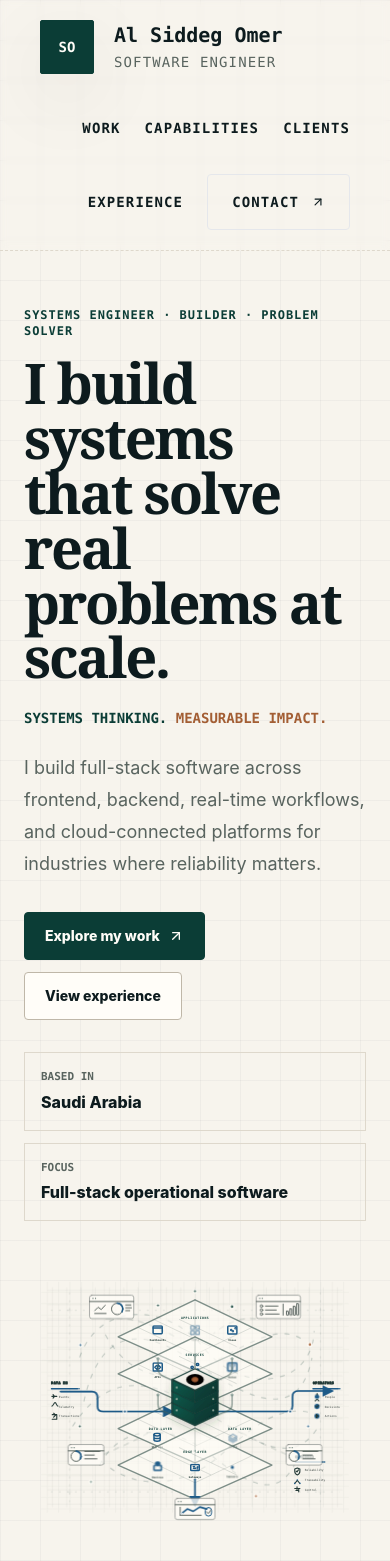
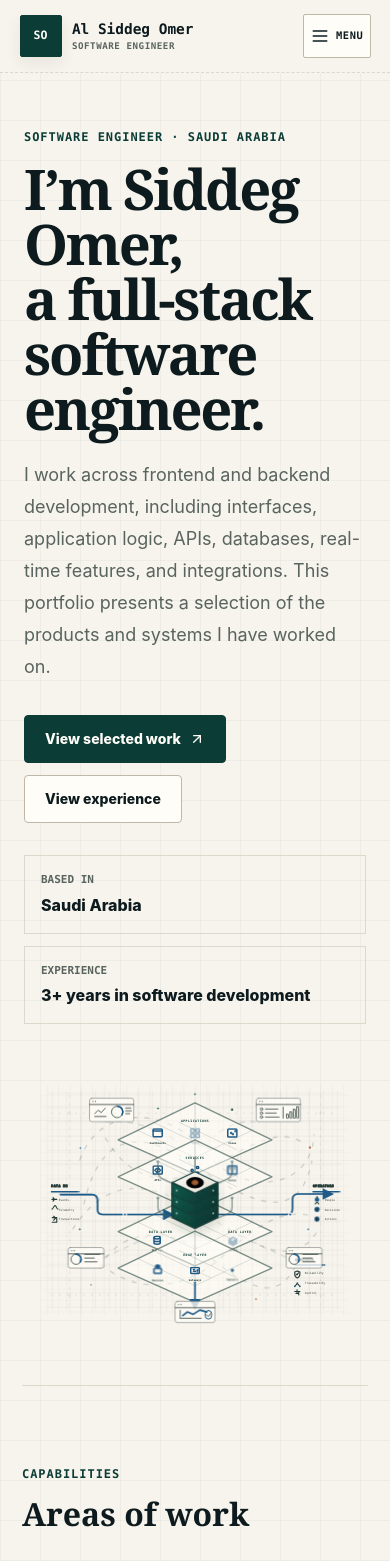
Before and after one commit to alsiddegmohmmed/alsiddegmohmmed.github.io, a Next.js app: page / in a window 390 px wide. Shown: the top 1561 px of the page. Built offline with nearby package versions, Linux system fonts and the light colour scheme.

Commit message:
Responsiveness Improvements

```diff
--- a/app/data.ts
+++ b/app/data.ts
@@ -243,24 +243,24 @@ export const projects: Project[] = [
 
 export const capabilities = [
   {
-    title: "System Architecture",
-    text: "Designing clear boundaries across frontend, backend, data, integrations, and infrastructure.",
-    points: ["Domain modeling", "API boundaries", "Operational workflows"]
+    title: "System Design",
+    text: "Planning how application layers, services, databases, integrations, and infrastructure fit together.",
+    points: ["Data models", "API design", "System workflows"]
   },
   {
-    title: "Full-Stack Engineering",
-    text: "Building product interfaces and backend modules with maintainable, production-minded implementation.",
+    title: "Full-Stack Development",
+    text: "Building frontend interfaces, backend services, APIs, and database features within the same product.",
     points: ["React / Next.js", "Node.js / Python", "REST / WebSockets"]
   },
   {
-    title: "Real-Time & Edge Systems",
-    text: "Working with live data, offline-first requirements, device integrations, and event-driven flows.",
-    points: ["WebSockets", "Telemetry", "Offline buffering"]
+    title: "Data and Real-Time Systems",
+    text: "Working with relational databases, caching, live updates, device data, and offline synchronization.",
+    points: ["PostgreSQL", "Redis", "WebSockets"]
   },
   {
-    title: "Operational Software",
-    text: "Turning complex industry workflows into usable dashboards, reports, alerts, and role-based systems.",
-    points: ["RBAC", "Reports", "Auditability"]
+    title: "Internal and Operational Software",
+    text: "Building dashboards and systems for permissions, reporting, alerts, records, and day-to-day operations.",
+    points: ["Role-based access", "Reports", "Audit logs"]
   }
 ];
 
@@ -303,15 +303,25 @@ export const timeline = [
 ];
 
 export const techSnapshot = [
+  "JavaScript",
+  "TypeScript",
+  "Python",
+  // "Java",
+  // "C# / .NET",
+
   "React",
   "Next.js",
-  "TypeScript",
   "Node.js",
   "NestJS",
   "FastAPI",
   "Django",
+
   "PostgreSQL",
+  "MySQL",
+  "MongoDB",
+  "SQLite",
   "Redis",
+
   "AWS",
   "Docker",
   "WebSockets",
--- a/components/hero/Hero.tsx
+++ b/components/hero/Hero.tsx
@@ -11,29 +11,34 @@ export function Hero() {
     >
       <div className="max-w-[590px] justify-self-start">
         <p className="mb-4 font-mono text-xs font-bold uppercase tracking-[0.08em] text-green">
-          Systems Engineer · Builder · Problem Solver
+          Software Engineer · Saudi Arabia
         </p>
+
         <h1
           id="hero-title"
           className="max-w-[590px] font-display text-[clamp(56px,3.33vw,64px)] font-semibold leading-[0.98] tracking-[-0.04em] text-ink"
         >
-          <span className="block">I build systems</span>
-          <span className="block">that solve real</span>
-          <span className="block">problems at scale.</span>
+          <span className="block">I’m Siddeg Omer,</span>
+          <span className="block">a full-stack</span>
+          <span className="block">software engineer.</span>
         </h1>
-        <p className="mt-6 font-mono text-sm font-extrabold uppercase text-green">
-          Systems thinking. <span className="text-copper">Measurable impact.</span>
+
+        <p className="mt-6 max-w-[560px] text-lg leading-8 text-muted">
+          I work across frontend and backend development, including interfaces,
+          application logic, APIs, databases, real-time features, and
+          integrations. This portfolio presents a selection of the products and
+          systems I have worked on.
         </p>
-        <p className="mt-6 max-w-[560px] text-lg leading-8 text-muted">
-          I build full-stack software across frontend, backend, real-time workflows, and cloud-connected platforms for industries where reliability matters.
-        </p>
+
         <div className="mt-8 flex flex-wrap gap-3">
           <a
             className="inline-flex min-h-12 items-center justify-center gap-2 rounded border border-green bg-green px-5 text-sm font-extrabold text-surface transition hover:-translate-y-0.5 focus-visible:-translate-y-0.5"
             href="#work"
           >
-            Explore my work <ArrowUpRight size={16} aria-hidden="true" />
+            View selected work
+            <ArrowUpRight size={16} aria-hidden="true" />
           </a>
+
           <a
             className="inline-flex min-h-12 items-center justify-center rounded border border-line-strong bg-surface px-5 text-sm font-extrabold text-ink transition hover:-translate-y-0.5 focus-visible:-translate-y-0.5"
             href="#experience"
@@ -41,17 +46,31 @@ export function Hero() {
             View experience
           </a>
         </div>
-        <dl className="mt-8 grid max-w-xl grid-cols-1 gap-3 sm:grid-cols-2" aria-label="Profile summary">
+
+        <dl
+          className="mt-8 grid max-w-xl grid-cols-1 gap-3 sm:grid-cols-2"
+          aria-label="Profile summary"
+        >
           <div className="motion-panel border border-line bg-surface/70 p-4">
-            <dt className="mb-1 font-mono text-[11px] font-extrabold uppercase text-muted">Based in</dt>
-            <dd className="m-0 font-extrabold text-ink">{contact.location}</dd>
+            <dt className="mb-1 font-mono text-[11px] font-extrabold uppercase text-muted">
+              Based in
+            </dt>
+            <dd className="m-0 font-extrabold text-ink">
+              {contact.location}
+            </dd>
           </div>
+
           <div className="motion-panel border border-line bg-surface/70 p-4">
-            <dt className="mb-1 font-mono text-[11px] font-extrabold uppercase text-muted">Focus</dt>
-            <dd className="m-0 font-extrabold text-ink">Full-stack operational software</dd>
+            <dt className="mb-1 font-mono text-[11px] font-extrabold uppercase text-muted">
+              Experience
+            </dt>
+            <dd className="m-0 font-extrabold text-ink">
+              3+ years in software development
+            </dd>
           </div>
         </dl>
       </div>
+
       <HeroSystemDiagram />
     </section>
   );
--- /dev/null
+++ b/components/layout/MobileNav.module.css
@@ -0,0 +1,229 @@
+.nav {
+  position: relative;
+  z-index: 30;
+  display: none;
+  width: 100%;
+  border-bottom: 1px dashed var(--line);
+  background: color-mix(in srgb, var(--bg) 94%, transparent);
+  backdrop-filter: blur(10px);
+}
+
+.bar {
+  display: flex;
+  height: 72px;
+  align-items: center;
+  justify-content: space-between;
+  gap: 0.75rem;
+  padding-inline: clamp(1rem, 5vw, 1.35rem);
+}
+
+.identity {
+  display: inline-flex;
+  min-width: 0;
+  align-items: center;
+  gap: 0.65rem;
+}
+
+.mark {
+  display: grid;
+  width: 42px;
+  height: 42px;
+  flex: 0 0 auto;
+  place-items: center;
+  border: 1px solid var(--green);
+  border-radius: 2px;
+  background: var(--green);
+  color: var(--surface);
+  font-family: var(--font-mono), monospace;
+  font-size: 0.72rem;
+  font-weight: 800;
+  box-shadow: 0 6px 16px var(--shadow);
+}
+
+.identityText {
+  display: grid;
+  min-width: 0;
+  gap: 0.15rem;
+  white-space: nowrap;
+}
+
+.identityText strong,
+.identityText small {
+  overflow: hidden;
+  text-overflow: ellipsis;
+  font-family: var(--font-mono), monospace;
+}
+
+.identityText strong {
+  color: var(--ink);
+  font-size: clamp(0.78rem, 3.7vw, 0.95rem);
+  line-height: 1.15;
+}
+
+.identityText small {
+  color: var(--muted);
+  font-size: clamp(0.52rem, 2.35vw, 0.65rem);
+  font-weight: 600;
+  letter-spacing: 0.06em;
+  line-height: 1.2;
+  text-transform: uppercase;
+}
+
+.menuButton {
+  display: inline-flex;
+  min-width: 68px;
+  min-height: 44px;
+  flex: 0 0 auto;
+  align-items: center;
+  justify-content: center;
+  gap: 0.4rem;
+  border: 1px solid var(--line-strong);
+  border-radius: 2px;
+  background: var(--surface);
+  color: var(--ink);
+  font-family: var(--font-mono), monospace;
+  font-size: 0.65rem;
+  font-weight: 800;
+  letter-spacing: 0.06em;
+  text-transform: uppercase;
+  transition: color 180ms ease, border-color 180ms ease, background-color 180ms ease;
+}
+
+.menuButton[aria-expanded="true"] {
+  border-color: var(--green);
+  background: var(--green-soft);
+  color: var(--green);
+}
+
+.panel {
+  position: absolute;
+  top: 100%;
+  right: 0;
+  left: 0;
+  visibility: hidden;
+  padding: 0.8rem clamp(1rem, 5vw, 1.35rem) 1.15rem;
+  border-bottom: 1px solid var(--line-strong);
+  background: var(--bg);
+  box-shadow: 0 16px 34px rgba(45, 36, 24, 0.12);
+  opacity: 0;
+  transform: translateY(-8px);
+  transform-origin: top right;
+  transition: opacity 180ms ease, transform 180ms cubic-bezier(0.2, 0.75, 0.25, 1), visibility 180ms;
+  pointer-events: none;
+}
+
+.panel[data-open="true"] {
+  visibility: visible;
+  opacity: 1;
+  transform: translateY(0);
+  pointer-events: auto;
+}
+
+.panelHeader {
+  display: flex;
+  align-items: center;
+  justify-content: space-between;
+  padding: 0.25rem 0 0.65rem;
+  color: var(--muted);
+  font-family: var(--font-mono), monospace;
+  font-size: 0.58rem;
+  font-weight: 700;
+  letter-spacing: 0.08em;
+  text-transform: uppercase;
+}
+
+.links {
+  display: grid;
+  border-top: 1px solid var(--line);
+}
+
+.link,
+.contact {
+  display: grid;
+  min-height: 48px;
+  align-items: center;
+  border-bottom: 1px solid var(--line);
+  font-family: var(--font-mono), monospace;
+  text-transform: uppercase;
+}
+
+.link {
+  grid-template-columns: 2.25rem 1fr;
+  color: var(--ink);
+}
+
+.link span,
+.contact span {
+  color: var(--green);
+  font-size: 0.6rem;
+  font-weight: 800;
+}
+
+.link strong,
+.contact strong {
+  font-size: 0.75rem;
+  letter-spacing: 0.06em;
+  line-height: 1;
+  white-space: nowrap;
+}
+
+.contact {
+  grid-template-columns: 2.25rem 1fr auto;
+  margin-top: 0.55rem;
+  padding-inline: 0.75rem;
+  border: 1px solid var(--green);
+  border-radius: 2px;
+  background: var(--green-soft);
+  color: var(--green);
+}
+
+@media (max-width: 767px) {
+  .nav {
+    display: block;
+  }
+}
+
+@media (max-width: 340px) {
+  .bar,
+  .panel {
+    padding-inline: 0.75rem;
+  }
+
+  .identity {
+    gap: 0.5rem;
+  }
+
+  .menuButton {
+    min-width: 44px;
+    padding: 0;
+  }
+
+  .menuButton span {
+    position: absolute;
+    width: 1px;
+    height: 1px;
+    overflow: hidden;
+    clip: rect(0 0 0 0);
+    white-space: nowrap;
+    clip-path: inset(50%);
+  }
+}
+
+@media (hover: hover) {
+  .menuButton:hover,
+  .link:hover,
+  .contact:hover {
+    color: var(--green);
+  }
+
+  .link:hover {
+    background: var(--green-soft);
+  }
+}
+
+@media (prefers-reduced-motion: reduce) {
+  .panel {
+    transform: none;
+    transition-property: opacity, visibility;
+  }
+}
--- /dev/null
+++ b/components/layout/MobileNav.tsx
@@ -0,0 +1,115 @@
+"use client";
+
+import Link from "next/link";
+import { ArrowUpRight, Menu, X } from "lucide-react";
+import { useEffect, useRef, useState } from "react";
+import type { ComponentRef } from "react";
+import styles from "./MobileNav.module.css";
+
+const links = [
+  ["Work", "/#work"],
+  ["Capabilities", "/#capabilities"],
+  ["Clients", "/#clients"],
+  ["Experience", "/#experience"]
+] as const;
+
+export function MobileNav() {
+  const [isOpen, setIsOpen] = useState(false);
+  const menuButtonRef = useRef<ComponentRef<"button">>(null);
+  const firstLinkRef = useRef<ComponentRef<"a">>(null);
+
+  useEffect(() => {
+    if (!isOpen) return;
+
+    const previousOverflow = document.body.style.overflow;
+    document.body.style.overflow = "hidden";
+    firstLinkRef.current?.focus();
+
+    const handleKeyDown = (event: { key: string }) => {
+      if (event.key !== "Escape") return;
+
+      setIsOpen(false);
+      menuButtonRef.current?.focus();
+    };
+
+    window.addEventListener("keydown", handleKeyDown);
+
+    return () => {
+      document.body.style.overflow = previousOverflow;
+      window.removeEventListener("keydown", handleKeyDown);
+    };
+  }, [isOpen]);
+
+  const closeMenu = () => setIsOpen(false);
+
+  return (
+    <nav className={styles.nav} aria-label="Mobile navigation">
+      <div className={styles.bar}>
+        <Link
+          href="/#top"
+          className={styles.identity}
+          aria-label="Al Siddeg Omer home"
+          onClick={closeMenu}
+        >
+          <span className={styles.mark}>SO</span>
+          <span className={styles.identityText}>
+            <strong>Al Siddeg Omer</strong>
+            <small>Software Engineer</small>
+          </span>
+        </Link>
+
+        <button
+          ref={menuButtonRef}
+          className={styles.menuButton}
+          type="button"
+          aria-expanded={isOpen}
+          aria-controls="mobile-navigation-panel"
+          aria-label={isOpen ? "Close navigation menu" : "Open navigation menu"}
+          onClick={() => setIsOpen((open) => !open)}
+        >
+          {isOpen ? <X size={20} aria-hidden="true" /> : <Menu size={20} aria-hidden="true" />}
+          <span>Menu</span>
+        </button>
+      </div>
+
+      <div
+        id="mobile-navigation-panel"
+        className={styles.panel}
+        data-open={isOpen}
+        aria-hidden={!isOpen}
+      >
+        <div className={styles.panelHeader} aria-hidden="true">
+          <span>Atlas Navigation</span>
+          <span>01—05</span>
+        </div>
+
+        <div className={styles.links}>
+          {links.map(([label, href], index) => (
+            <Link
+              ref={index === 0 ? firstLinkRef : undefined}
+              className={styles.link}
+              href={href}
+              onClick={closeMenu}
+              tabIndex={isOpen ? 0 : -1}
+              key={href}
+            >
+              <span>{String(index + 1).padStart(2, "0")}</span>
+              <strong>{label}</strong>
+            </Link>
+          ))}
+
+          <Link
+            className={styles.contact}
+            href="/#contact"
+            onClick={closeMenu}
+            tabIndex={isOpen ? 0 : -1}
+          >
+            <span>05</span>
+            <strong>Contact</strong>
+            <ArrowUpRight size={15} aria-hidden="true" />
+          </Link>
+        </div>
+      </div>
+    </nav>
+  );
+}
--- a/components/layout/SiteNav.tsx
+++ b/components/layout/SiteNav.tsx
@@ -1,10 +1,14 @@
 import Link from "next/link";
 import { ArrowUpRight } from "lucide-react";
+import { MobileNav } from "@/components/layout/MobileNav";
 
 export function SiteNav() {
   return (
+    <>
+      <MobileNav />
+
       <nav
-      className="z-20 flex h-[104px] w-full items-center justify-between gap-8 border-b border-dashed border-line bg-bg/85 px-[clamp(40px,4vw,56px)] backdrop-blur-sm max-md:h-auto max-md:flex-wrap max-md:py-5"
+        className="z-20 hidden h-[104px] w-full items-center justify-between gap-8 border-b border-dashed border-line bg-bg/85 px-[clamp(40px,4vw,56px)] backdrop-blur-sm md:flex"
         aria-label="Primary navigation"
       >
         <Link href="/#top" className="group inline-flex min-h-11 items-center gap-5" aria-label="Al Siddeg Omer home">
@@ -24,5 +28,6 @@ export function SiteNav() {
           </Link>
         </div>
       </nav>
+    </>
   );
 }
--- a/components/sections/Capabilities.tsx
+++ b/components/sections/Capabilities.tsx
@@ -9,7 +9,7 @@ export function Capabilities() {
       <div className="mb-8 max-w-3xl">
         <p className="mb-4 font-mono text-xs font-bold uppercase tracking-[0.08em] text-green">Capabilities</p>
         <h2 id="capabilities-title" className="font-display text-[clamp(2rem,4vw,3.35rem)] font-semibold leading-none text-ink">
-          Engineering across product, data, and operations.
+          Areas of work
         </h2>
       </div>
       <div className="grid grid-cols-1 gap-4 md:grid-cols-2 lg:grid-cols-4">
@@ -33,12 +33,21 @@ export function Capabilities() {
       </div>
       <div className="motion-panel mt-5 grid gap-6 border border-line bg-green-soft p-6 lg:grid-cols-[minmax(0,0.7fr)_minmax(0,1.3fr)]">
   <div>
-          <p className="mb-4 font-mono text-xs font-bold uppercase tracking-[0.08em] text-green">Tech Snapshot</p>
-          <h3 className="font-display text-3xl font-semibold leading-tight text-ink">Tools used to ship production systems.</h3>
+    <p className="mb-4 font-mono text-xs font-bold uppercase tracking-[0.08em] text-green">
+      Technologies
+    </p>
+
+    <h3 className="font-display text-3xl font-semibold leading-tight text-ink">
+      Tools I have worked with
+    </h3>
   </div>
+
   <div className="flex flex-wrap gap-2">
     {techSnapshot.map((tech) => (
-            <span className="motion-chip inline-flex min-h-7 items-center rounded-full border border-line bg-surface px-3 font-mono text-[11px] font-extrabold text-muted" key={tech}>
+      <span
+        className="motion-chip inline-flex min-h-7 items-center rounded-full border border-line bg-surface px-3 font-mono text-[11px] font-extrabold text-muted"
+        key={tech}
+      >
         {tech}
       </span>
     ))}
```
Also changed, not shown: public/assets/clients/insejam.png (renamed from public/assets/clients/inseejam.png). Lines whose indentation alone changed are shown as unchanged.
